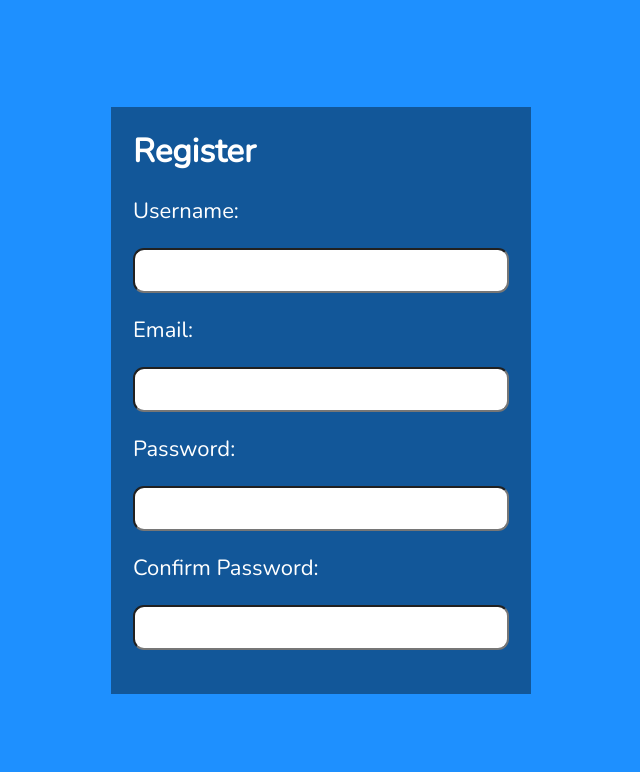
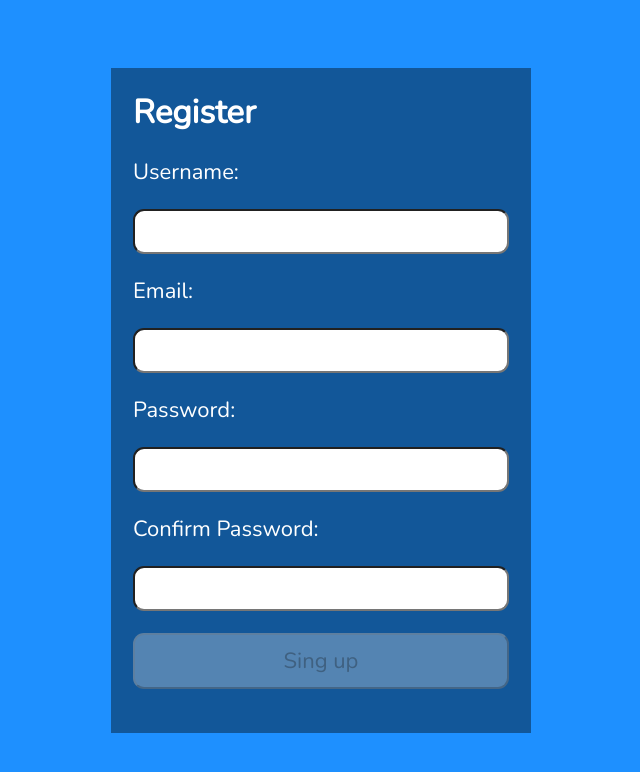
Before and after one commit to MarcinProgramista/notes_frontend, a React (Vite) app: page / in a window 1280 px wide. Shown: the top 772 px of the page, without its empty margins (319-959 px from the left). Built offline with nearby package versions, Linux system fonts and the light colour scheme.

Commit message:
Added styled button to form in Register.jsx

```diff
--- a/src/components/Register.jsx
+++ b/src/components/Register.jsx
@@ -193,6 +193,15 @@ const ParagraphPasswordConfrim = styled.p`
   svg {
     margin-right: 0.25rem;
   }
+`;
+
+const StyledButton = styled.button`
+  font-family: "Nunito", sans-serif;
+  font-size: 22px;
+  padding: 0.25rem;
+  border-radius: 0.5rem;
+  margin-top: 1rem;
+  padding: 0.5rem;
 `;
 
 const USER_REGEX = /^[A-z][A-z0-9-_]{3,23}$/;
@@ -411,6 +420,15 @@ function Register() {
               <FontAwesomeIcon icon={faInfoCircle} />
               Must match the first password input field.
             </ParagraphPasswordConfrim>
+            <StyledButton
+              disabled={
+                !validName || !validPwd || !validMatch || !validEmail
+                  ? true
+                  : false
+              }
+            >
+              Sing up
+            </StyledButton>
           </FormWrapper>
         </SectionWrapper>
       )}
--- a/src/index.css
+++ b/src/index.css
@@ -22,24 +22,6 @@ a:visited {
   color: #fff;
 }
 
-input[type="text"],
-input[type="password"],
-button,
-textarea {
-  font-family: "Nunito", sans-serif;
-  font-size: 22px;
-  padding: 0.25rem;
-  border-radius: 0.5rem;
-}
-
-button {
-  margin-top: 1rem;
-}
-
-button {
-  padding: 0.5rem;
-}
-
 .line {
   display: inline-block;
 }
```
